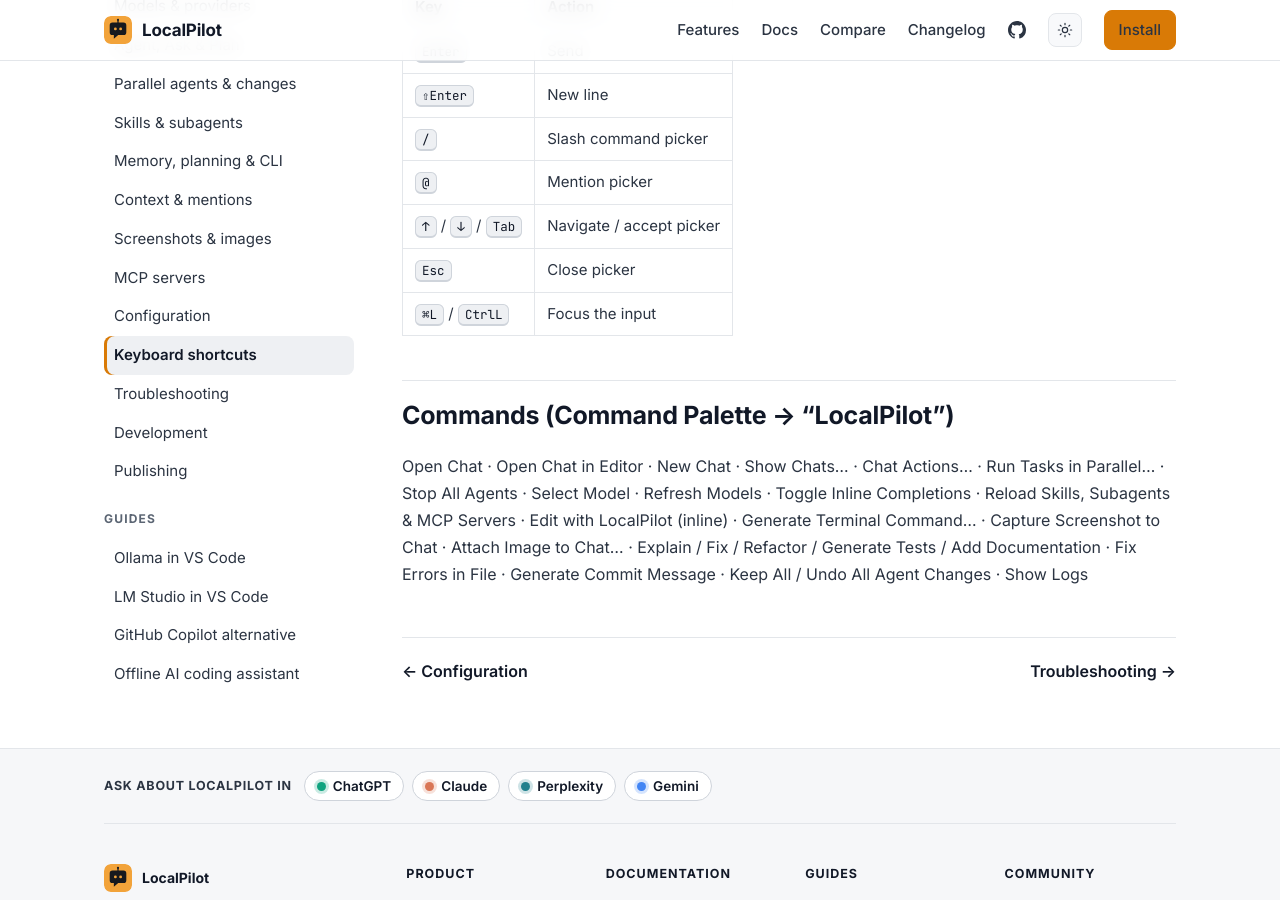
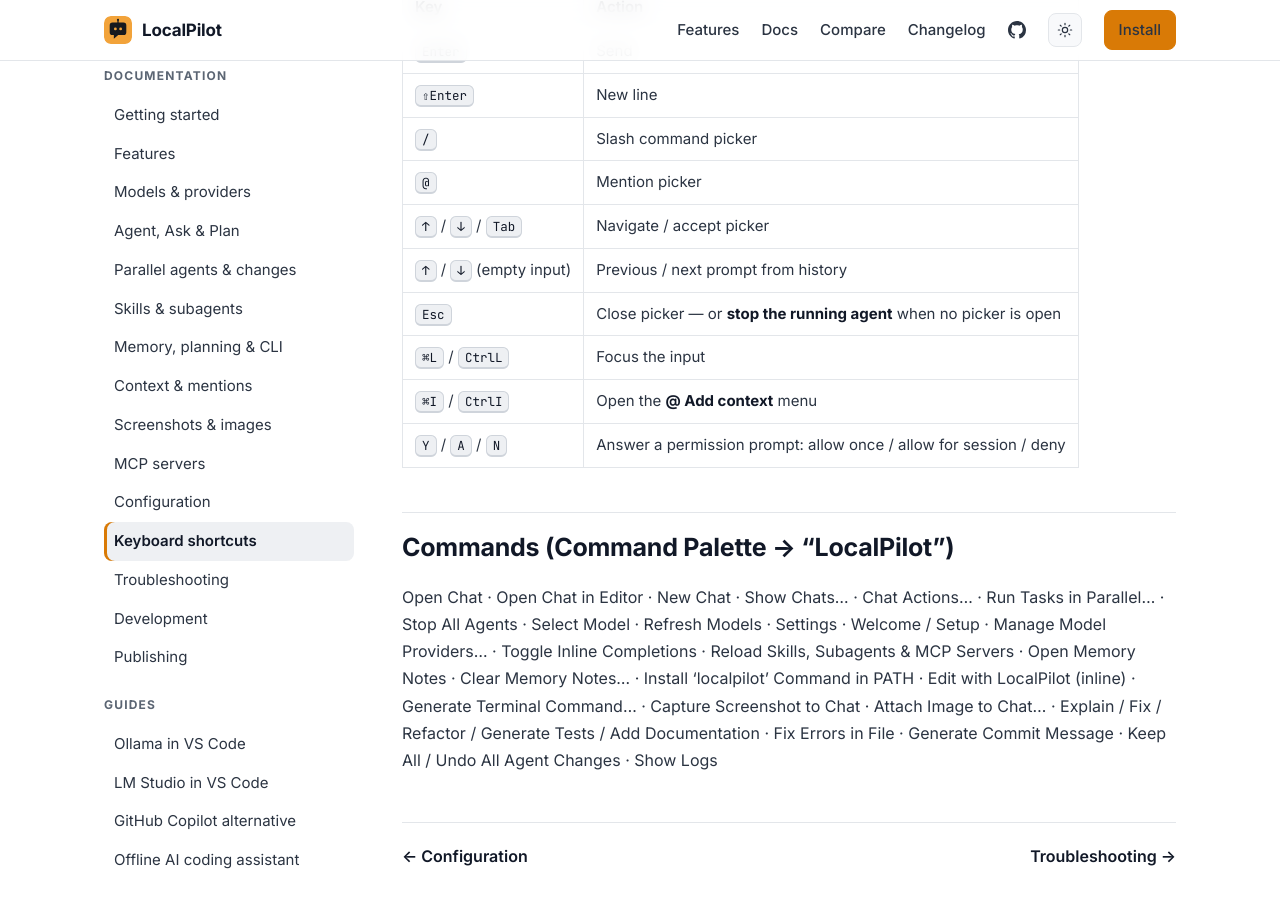
Before and after one commit to isathish/localpilot, a Jekyll site: the page built from docs/docs/shortcuts.md, in a window 1280 px wide and 900 px high, scrolled down 835 px. Built offline with Jekyll 4.4.1, drawn with Linux system fonts in a browser that asks for light colours.

Commit message:
docs: shortcuts — prompt history, Esc to stop, ⌘I context menu, Y/A/N approvals, settings/memory/CLI commands

```diff
--- a/docs/docs/shortcuts.md
+++ b/docs/docs/shortcuts.md
@@ -23,9 +23,12 @@
 | <kbd>/</kbd> | Slash command picker |
 | <kbd>@</kbd> | Mention picker |
 | <kbd>↑</kbd> / <kbd>↓</kbd> / <kbd>Tab</kbd> | Navigate / accept picker |
-| <kbd>Esc</kbd> | Close picker |
+| <kbd>↑</kbd> / <kbd>↓</kbd> (empty input) | Previous / next prompt from history |
+| <kbd>Esc</kbd> | Close picker — or **stop the running agent** when no picker is open |
 | <kbd>⌘L</kbd> / <kbd>CtrlL</kbd> | Focus the input |
+| <kbd>⌘I</kbd> / <kbd>CtrlI</kbd> | Open the **@ Add context** menu |
+| <kbd>Y</kbd> / <kbd>A</kbd> / <kbd>N</kbd> | Answer a permission prompt: allow once / allow for session / deny |
 
 ## Commands (Command Palette → "LocalPilot")
 
-Open Chat · Open Chat in Editor · New Chat · Show Chats… · Chat Actions… · Run Tasks in Parallel… · Stop All Agents · Select Model · Refresh Models · Toggle Inline Completions · Reload Skills, Subagents & MCP Servers · Edit with LocalPilot (inline) · Generate Terminal Command… · Capture Screenshot to Chat · Attach Image to Chat… · Explain / Fix / Refactor / Generate Tests / Add Documentation · Fix Errors in File · Generate Commit Message · Keep All / Undo All Agent Changes · Show Logs
+Open Chat · Open Chat in Editor · New Chat · Show Chats… · Chat Actions… · Run Tasks in Parallel… · Stop All Agents · Select Model · Refresh Models · Settings · Welcome / Setup · Manage Model Providers… · Toggle Inline Completions · Reload Skills, Subagents & MCP Servers · Open Memory Notes · Clear Memory Notes… · Install 'localpilot' Command in PATH · Edit with LocalPilot (inline) · Generate Terminal Command… · Capture Screenshot to Chat · Attach Image to Chat… · Explain / Fix / Refactor / Generate Tests / Add Documentation · Fix Errors in File · Generate Commit Message · Keep All / Undo All Agent Changes · Show Logs
```
